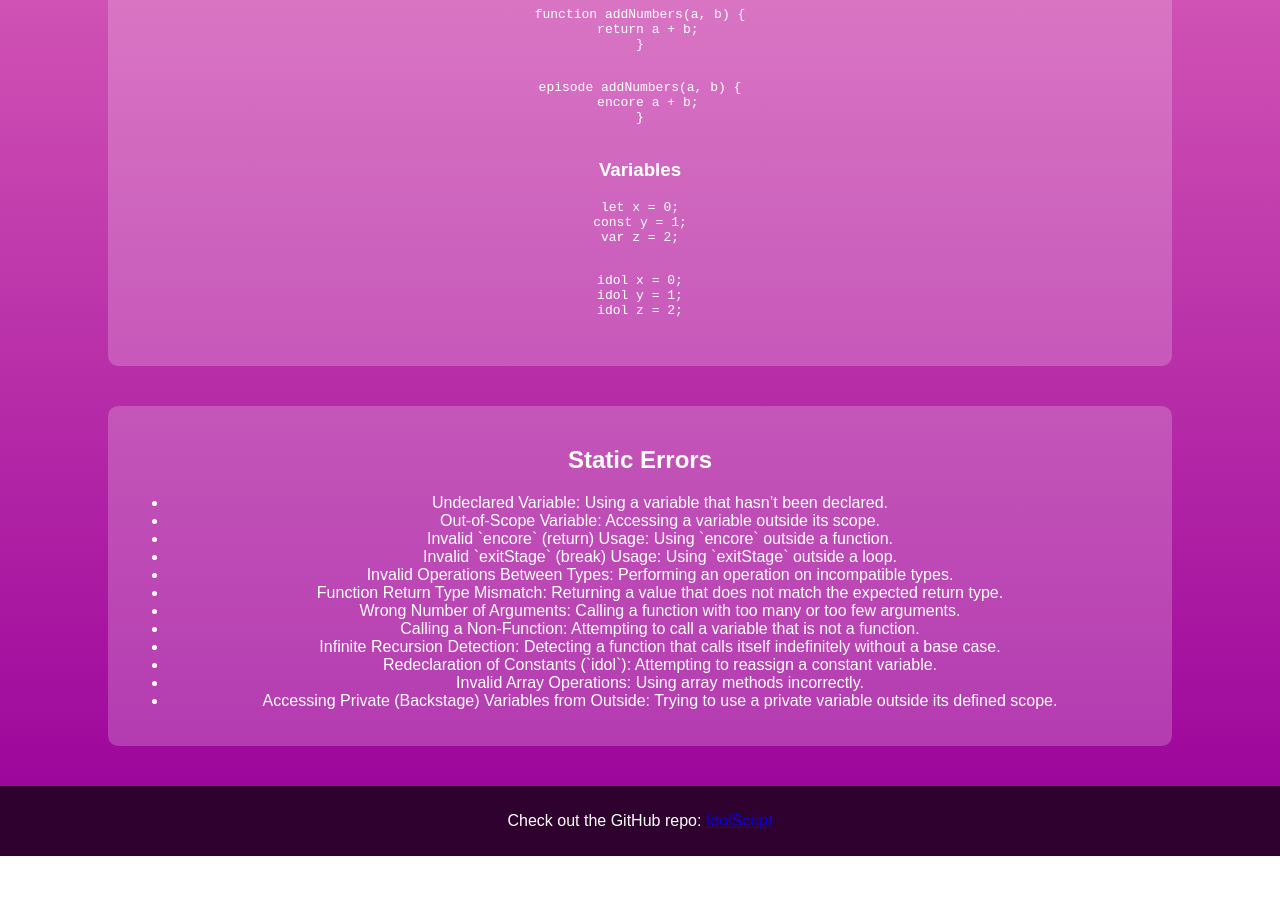
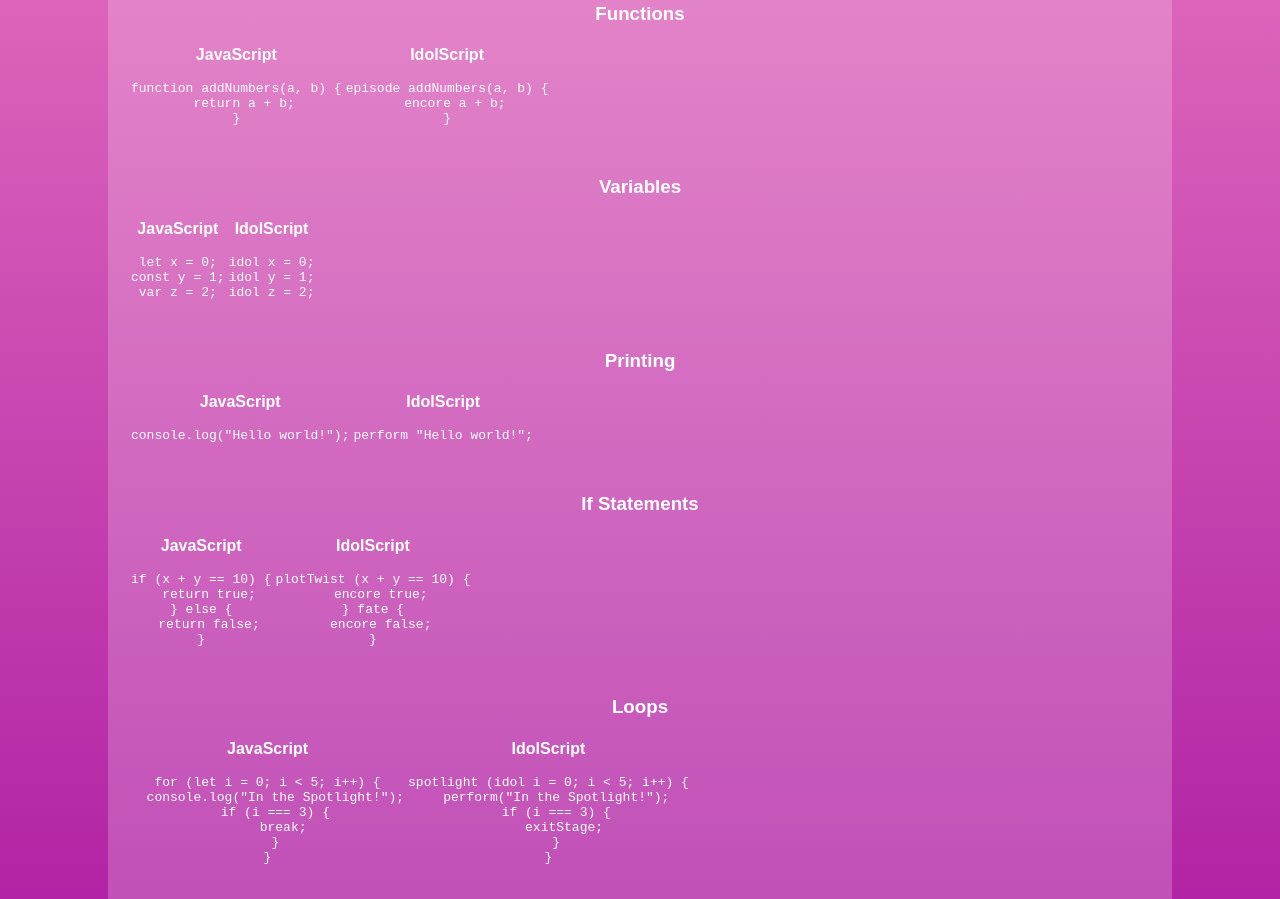
Before and after one commit to ja32sc/IdolScript, a website: page index.html in a window 1280 px wide. Shown: the part 748-1647 px from the top of the page. Before the commit the page ends 1604 px from the top, so only its background shows below. Drawn offline with Linux system fonts and the light colour scheme.

Commit message:
Update index.html

```diff
--- a/index.html
+++ b/index.html
@@ -10,7 +10,7 @@
     <header>
         <img src="doc/logo.png" alt="IdolScript Logo" class="logo">
         <h1>IdolScript</h1>
-        <p>A JavaScript-inspired language with an Oshi no Ko twist!</p>
+        <p>IdolScript is a coding language influenced by Javascript and based around the world of idols and the popular anime/manga series Oshi no Ko. Navigate through code in a new way with familiar functions now under new names based on idols and Oshi no Ko. There are also some new functions present that will provide users with some new, interesting concepts to dabble in. Aimed for those familiar with JavaScript who are looking for a nice little twist to make their coding a little more interesting.</p>
     </header>
 
     <nav>
@@ -32,29 +32,117 @@
 
     <section id="examples">
         <h2>Examples</h2>
+
         <h3>Functions</h3>
+        <table>
+        <tr> <th>JavaScript</th><th>IdolScript</th></tr>
+        <tr>
+        <td>
         <pre>
 function addNumbers(a, b) {
   return a + b;
 }
         </pre>
+        </td>
+        <td>
         <pre>
 episode addNumbers(a, b) {
   encore a + b;
 }
         </pre>
+        </td>
+        </tr>
+        </table>
 
         <h3>Variables</h3>
+        <table>
+        <tr> <th>JavaScript</th><th>IdolScript</th></tr>
+        <tr>
+        <td>
         <pre>
 let x = 0;
 const y = 1;
 var z = 2;
         </pre>
+        </td>
+        <td>
         <pre>
 idol x = 0;
 idol y = 1;
 idol z = 2;
         </pre>
+        </td>
+        </tr>
+        </table>
+
+        <h3>Printing</h3>
+        <table>
+        <tr> <th>JavaScript</th><th>IdolScript</th></tr>
+        <tr>
+        <td>
+        <pre>
+console.log("Hello world!");
+        </pre>
+        </td>
+        <td>
+        <pre>
+perform "Hello world!";
+        </pre>
+        </td>
+        </tr>
+        </table>
+
+        <h3>If Statements</h3>
+        <table>
+        <tr> <th>JavaScript</th><th>IdolScript</th></tr>
+        <tr>
+        <td>
+        <pre>
+if (x + y == 10) {
+  return true;
+} else {
+  return false;
+}
+        </pre>
+        </td>
+        <td>
+        <pre>
+plotTwist (x + y == 10) {
+  encore true;
+} fate {
+  encore false;
+}
+        </pre>
+        </td>
+        </tr>
+        </table>
+
+        <h3>Loops</h3>
+        <table>
+        <tr> <th>JavaScript</th><th>IdolScript</th></tr>
+        <tr>
+        <td>
+        <pre>
+for (let i = 0; i < 5; i++) {
+  console.log("In the Spotlight!");
+  if (i === 3) {
+    break;
+  }
+}
+        </pre>
+        </td>
+        <td>
+        <pre>
+spotlight (idol i = 0; i < 5; i++) {
+  perform("In the Spotlight!");
+  if (i === 3) {
+    exitStage;
+  }
+}
+        </pre>
+        </td>
+        </tr>
+        </table>
     </section>
 
     <section id="errors">
@@ -80,7 +168,7 @@ idol z = 2;
     </footer>
 
     <audio id="background-music" autoplay loop>
-        <source doc="YOASOBIアイドル" type="audio/mp3">
+        <source src="doc/YOASOBIアイドル.mp3" type="audio/mp3">
         Your browser does not support the audio element.
     </audio>
 
```
